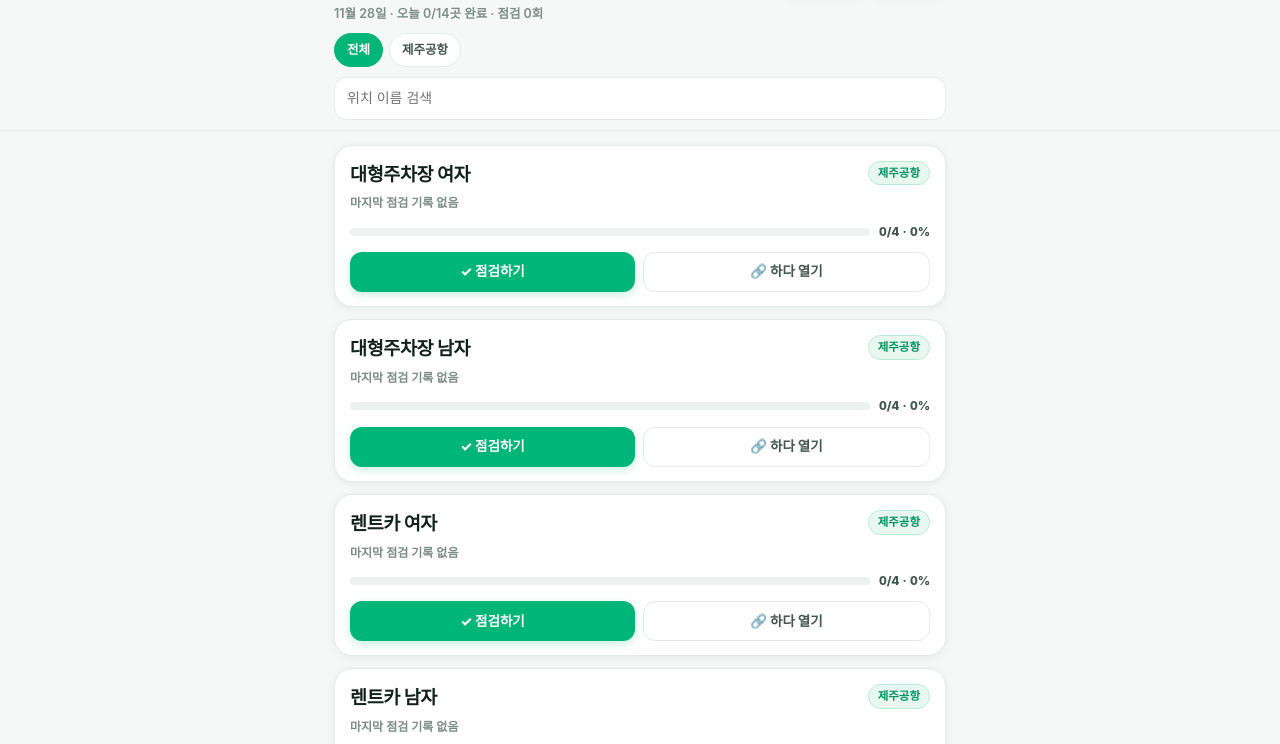
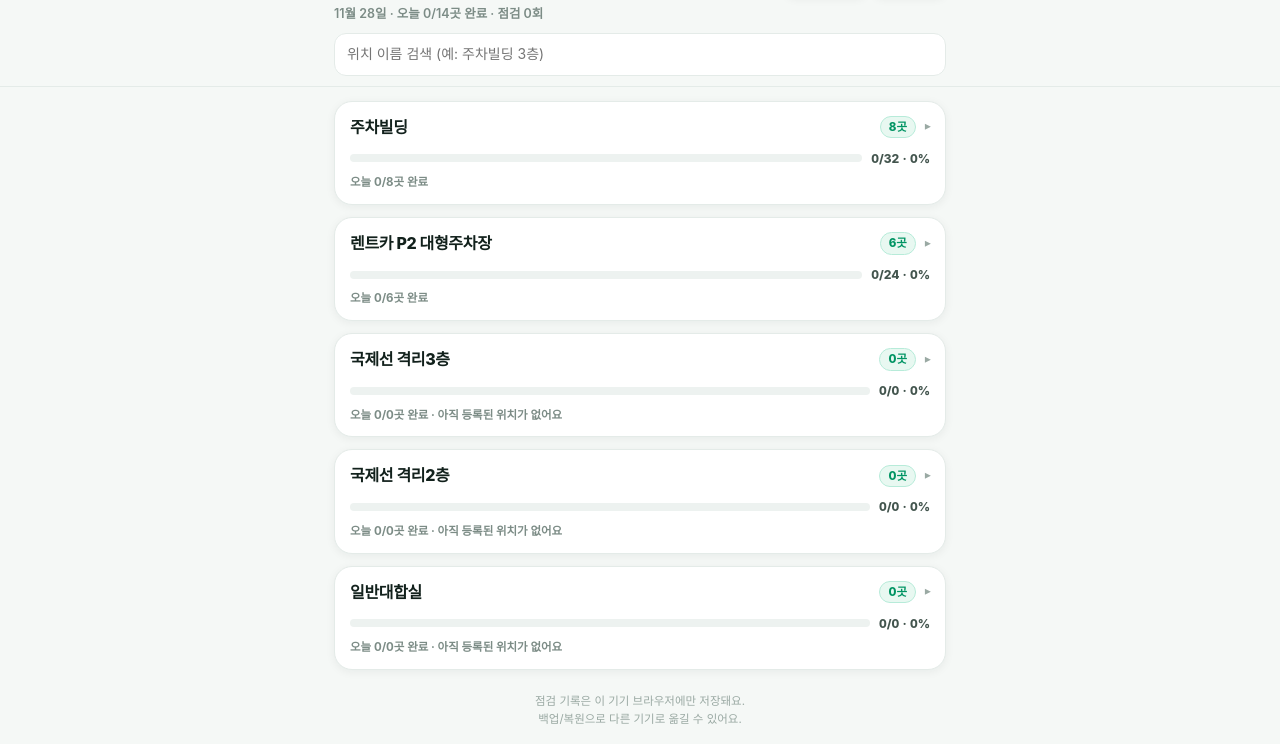
Before and after one commit to BlueRorqual-75/BlueRorqual-75.github.io, a plain HTML site: page hada/index.html in a window 1280 px wide. Shown: the part 49-793 px from the top of the page. Drawn offline with Linux system fonts and the light colour scheme.

Commit message:
hada: group locations under the five fixed categories (collapsible cards, per-category progress)

```diff
--- a/hada/index.html
+++ b/hada/index.html
@@ -75,7 +75,9 @@
   .chip{
     flex:0 0 auto;border:1px solid var(--line);background:#fff;color:var(--ink2);
     border-radius:999px;padding:7px 12px;font-size:12.5px;font-weight:700;white-space:nowrap;
-  }
+    display:inline-flex;align-items:center;gap:5px;
+  }
+  .chip-count{font-size:11px;font-weight:800;opacity:.55}
   .chip[aria-pressed="true"]{background:var(--mint);border-color:var(--mint);color:#fff}
   .search{
     width:100%;border:1px solid var(--line);background:#fff;border-radius:12px;
@@ -83,23 +85,47 @@
   }
   .search:focus{border-color:var(--mint-line);box-shadow:0 0 0 3px rgba(0,181,120,.10)}
 
-  /* ---------- location cards ---------- */
+  /* ---------- zone (category) cards ---------- */
   .loc-list{display:flex;flex-direction:column;gap:12px}
+  .zone-card{
+    background:#fff;border:1px solid var(--line);border-radius:18px;box-shadow:var(--shadow);
+    overflow:hidden;
+  }
+  .zone-head{display:block;width:100%;text-align:left;padding:14px 15px 13px}
+  .zone-head:active{background:#FAFCFB}
+  .zone-top{display:flex;align-items:center;gap:8px}
+  .zone-name{
+    font-size:16px;font-weight:800;letter-spacing:-.02em;flex:1 1 auto;min-width:0;
+    word-break:keep-all;overflow-wrap:anywhere;
+  }
+  .zone-count{
+    flex:0 0 auto;font-size:11.5px;font-weight:800;color:var(--mint-deep);
+    background:var(--mint-soft);border:1px solid var(--mint-line);border-radius:999px;padding:2px 8px;
+  }
+  .zone-head .issue-badge{flex:0 0 auto;font-size:10.5px;padding:1px 7px}
+  .zone-chev{flex:0 0 auto;font-size:12px;color:#9AA9A3;transform:rotate(-90deg);transition:transform .18s ease}
+  .zone-head[aria-expanded="true"] .zone-chev{transform:rotate(0deg)}
+  .zone-bar-row{display:flex;align-items:center;gap:9px;margin-top:11px}
+  .zone-meta{margin-top:7px;font-size:11.5px;color:var(--muted);font-weight:700}
+  .zone-body{padding:2px 12px 12px;background:#F8FBFA;border-top:1px solid var(--line)}
+  .zone-body .loc-card{box-shadow:none;margin-top:10px;border-color:#E9EFEC}
+  .zone-body .empty-mini{margin-top:10px;background:#fff}
   .loc-card{
     background:var(--card);border:1px solid var(--line);border-radius:18px;
     box-shadow:var(--shadow);overflow:hidden;
   }
   .loc-main{padding:15px 15px 12px;cursor:pointer}
   .loc-main:active{background:#FAFCFB}
-  .loc-head{display:flex;align-items:flex-start;gap:8px}
+  .loc-head{display:flex;flex-direction:column;align-items:flex-start;gap:5px}
   .loc-name{
-    font-size:17.5px;font-weight:800;letter-spacing:-.02em;margin:0;flex:1 1 auto;
+    font-size:17.5px;font-weight:800;letter-spacing:-.02em;margin:0;width:100%;
     word-break:keep-all;overflow-wrap:anywhere;
   }
   .zone-badge{
     flex:0 0 auto;background:var(--mint-soft);color:var(--mint-deep);
-    border:1px solid var(--mint-line);border-radius:999px;padding:3px 9px;
-    font-size:11.5px;font-weight:800;white-space:nowrap;max-width:45%;overflow:hidden;text-overflow:ellipsis;
+    border:1px solid var(--mint-line);border-radius:999px;padding:2px 9px;
+    font-size:11px;font-weight:800;white-space:nowrap;max-width:100%;overflow:hidden;text-overflow:ellipsis;
+    letter-spacing:-.01em;
   }
   .loc-meta{display:flex;align-items:center;gap:8px;flex-wrap:wrap;margin-top:7px}
   .muted-line{font-size:12px;color:var(--muted);font-weight:600}
@@ -295,14 +321,12 @@
       </div>
       <p id="summaryText" class="summary">불러오는 중…</p>
       <div class="filters">
-        <div id="zoneChips" class="chips" role="group" aria-label="구역 필터"></div>
-        <input id="searchInput" class="search" type="search" placeholder="위치 이름 검색" autocomplete="off" />
+        <input id="searchInput" class="search" type="search" placeholder="위치 이름 검색 (예: 주차빌딩 3층)" autocomplete="off" />
       </div>
     </div>
   </div>
   <div class="wrap">
     <div id="locList" class="loc-list"></div>
-    <p id="homeEmpty" class="empty" hidden>아직 등록된 위치가 없어요.<br>위의 <strong>+ 위치 추가</strong>로 첫 위치를 등록해 보세요.</p>
     <p class="foot-note">점검 기록은 이 기기 브라우저에만 저장돼요.<br>백업/복원으로 다른 기기로 옮길 수 있어요.</p>
   </div>
 </section>
@@ -418,11 +442,7 @@
     <div class="field">
       <label for="eZone">구역 / 분류</label>
       <input id="eZone" class="input" type="text" maxlength="30" placeholder="예: 제주공항 (직접 입력)" autocomplete="off" />
-      <div class="zone-quick">
-        <button class="chip" type="button" data-zone="주차타워">주차타워</button>
-        <button class="chip" type="button" data-zone="여객청사">여객청사</button>
-        <button class="chip" type="button" data-zone="제주공항">제주공항</button>
-      </div>
+      <div id="eZoneChips" class="zone-quick"></div>
     </div>
 
     <div class="field">
@@ -497,12 +517,14 @@
   /* 기본 위치: 새 기본 위치가 추가돼도 기존 기록을 덮어쓰지 않고
      겹치지 않는 항목만 자동으로 병합된다. 사용자가 지운 기본 위치는
      dismissedDefaults 에 기억해 두었다가 다시 넣지 않는다. */
+  var ZONES = ['주차빌딩', '렌트카 P2 대형주차장', '국제선 격리3층', '국제선 격리2층', '일반대합실'];
+
   var DEFAULT_LOCATIONS = [
     {
       id: 'def-daepark-f',
       name: '대형주차장 여자',
       url: 'https://mobile.hadaworks.com/target?targetId=8f7cf7df-d6a2-4492-82ba-d9d876dea261',
-      zone: '제주공항',
+      zone: '렌트카 P2 대형주차장',
       checklistTitle: '화장실 점검 체크리스트',
       target: 4
     },
@@ -510,7 +532,7 @@
       id: 'def-daepark-m',
       name: '대형주차장 남자',
       url: 'https://mobile.hadaworks.com/target?targetId=554098b2-64f2-4d0b-b1d2-1805f3588ce3',
-      zone: '제주공항',
+      zone: '렌트카 P2 대형주차장',
       checklistTitle: '화장실 점검 체크리스트',
       target: 4
     },
@@ -518,7 +540,7 @@
       id: 'def-rent-f',
       name: '렌트카 여자',
       url: 'https://mobile.hadaworks.com/target?targetId=77cbb717-5b1b-45db-a521-f14031a404d2',
-      zone: '제주공항',
+      zone: '렌트카 P2 대형주차장',
       checklistTitle: '화장실 점검 체크리스트',
       target: 4
     },
@@ -526,7 +548,7 @@
       id: 'def-rent-m',
       name: '렌트카 남자',
       url: 'https://mobile.hadaworks.com/target?targetId=3dc4a8ac-9588-4b49-8f2f-6cac862426e5',
-      zone: '제주공항',
+      zone: '렌트카 P2 대형주차장',
       checklistTitle: '화장실 점검 체크리스트',
       target: 4
     },
@@ -534,7 +556,7 @@
       id: 'def-parkbldg-f',
       name: '주차빌딩 1층 여자',
       url: 'https://mobile.hadaworks.com/target?targetId=f96122b2-179d-4633-9be1-e27b9a872f93',
-      zone: '제주공항',
+      zone: '주차빌딩',
       checklistTitle: '화장실 점검 체크리스트',
       target: 4
     },
@@ -542,7 +564,7 @@
       id: 'def-parkbldg-m',
       name: '주차빌딩 1층 남자',
       url: 'https://mobile.hadaworks.com/target?targetId=6f0edd8b-c533-46d0-8e8d-8610570deddf',
-      zone: '제주공항',
+      zone: '주차빌딩',
       checklistTitle: '화장실 점검 체크리스트',
       target: 4
     },
@@ -550,7 +572,7 @@
       id: 'def-parkbldg4-f',
       name: '주차빌딩 4층 여자',
       url: 'https://mobile.hadaworks.com/target?targetId=af2b2946-e751-4163-b128-2c35e36f9a96',
-      zone: '제주공항',
+      zone: '주차빌딩',
       checklistTitle: '화장실 점검 체크리스트',
       target: 4
     },
@@ -558,7 +580,7 @@
       id: 'def-parkbldg4-m',
       name: '주차빌딩 4층 남자',
       url: 'https://mobile.hadaworks.com/target?targetId=22fd2516-1e8d-43a9-9ab1-9a9ab8053402',
-      zone: '제주공항',
+      zone: '주차빌딩',
       checklistTitle: '화장실 점검 체크리스트',
       target: 4
     },
@@ -566,7 +588,7 @@
       id: 'def-parkbldg3-f',
       name: '주차빌딩 3층 여자',
       url: 'https://mobile.hadaworks.com/target?targetId=651bf06f-5c9a-4ec4-a007-516671894102',
-      zone: '제주공항',
+      zone: '주차빌딩',
       checklistTitle: '화장실 점검 체크리스트',
       target: 4
     },
@@ -574,7 +596,7 @@
       id: 'def-parkbldg3-m',
       name: '주차빌딩 3층 남자',
       url: 'https://mobile.hadaworks.com/target?targetId=7470303b-68f8-49ef-a966-ea44cba8f96c',
-      zone: '제주공항',
+      zone: '주차빌딩',
       checklistTitle: '화장실 점검 체크리스트',
       target: 4
     },
@@ -582,7 +604,7 @@
       id: 'def-parkbldg2-f',
       name: '주차빌딩 2층 여자',
       url: 'https://mobile.hadaworks.com/target?targetId=97d284db-5118-44a7-ada1-06337703120a',
-      zone: '제주공항',
+      zone: '주차빌딩',
       checklistTitle: '화장실 점검 체크리스트',
       target: 4
     },
@@ -590,7 +612,7 @@
       id: 'def-parkbldg2-m',
       name: '주차빌딩 2층 남자',
       url: 'https://mobile.hadaworks.com/target?targetId=9b5119f8-d009-4eb0-9b36-0855904f2fd8',
-      zone: '제주공항',
+      zone: '주차빌딩',
       checklistTitle: '화장실 점검 체크리스트',
       target: 4
     },
@@ -598,7 +620,7 @@
       id: 'def-p2-f',
       name: 'P2 여자',
       url: 'https://mobile.hadaworks.com/target?targetId=9a004056-67dc-43bf-8d3a-9248833bc763',
-      zone: '제주공항',
+      zone: '렌트카 P2 대형주차장',
       checklistTitle: '화장실 점검 체크리스트',
       target: 4
     },
@@ -606,7 +628,7 @@
       id: 'def-p2-m',
       name: 'P2 남자',
       url: 'https://mobile.hadaworks.com/target?targetId=955164ca-1e71-4c2b-b0c9-5a10742c46aa',
-      zone: '제주공항',
+      zone: '렌트카 P2 대형주차장',
       checklistTitle: '화장실 점검 체크리스트',
       target: 4
     }
@@ -687,13 +709,26 @@
     var added = 0;
     DEFAULT_LOCATIONS.forEach(function (def) {
       if (target.dismissedDefaults.indexOf(def.id) !== -1) { return; }
-      var exists = target.locations.some(function (l) {
-        if (l.id === def.id) { return true; }
-        if (def.url && l.url && l.url === def.url) { return true; }
-        if (l.name === def.name) { return true; }
-        return false;
-      });
-      if (!exists) {
+      var match = null;
+      target.locations.forEach(function (l) {
+        if (match) { return; }
+        if (l.id === def.id) { match = l; return; }
+        if (def.url && l.url && l.url === def.url) { match = l; return; }
+        if (l.name === def.name) { match = l; }
+      });
+      if (match) {
+        /* 구역·이름·링크는 앱이 관리하는 기본값이라 최신 분류로 맞춰 둔다.
+           점검 기록·이슈·사용자가 바꾼 점검 주기는 그대로 둔다. */
+        var idTaken = target.locations.some(function (l) {
+          return l !== match && l.id === def.id;
+        });
+        if (!idTaken) {
+          match.id = def.id;
+          match.name = def.name;
+          match.zone = def.zone;
+          match.url = def.url;
+        }
+      } else {
         target.locations.push(defaultLocationCopy(def));
         added++;
       }
@@ -862,46 +897,37 @@
     $('summaryText').textContent = text;
   }
 
-  function zoneList() {
-    var seen = {};
-    var out = [];
+  var UI_KEY = 'hada-ui-v1';
+  function loadUiState() {
+    try {
+      var raw = localStorage.getItem(UI_KEY);
+      if (!raw) { return {}; }
+      var o = JSON.parse(raw);
+      if (!o || typeof o !== 'object' || !o.open || typeof o.open !== 'object') { return {}; }
+      return o.open;
+    } catch (e) {
+      return {};
+    }
+  }
+  function saveUiState() {
+    try { localStorage.setItem(UI_KEY, JSON.stringify({ open: uiOpen })); } catch (e) { /* ignore */ }
+  }
+  var uiOpen = loadUiState();
+
+  function zoneNamesPresent() {
+    var out = ZONES.slice();
     state.locations.forEach(function (l) {
-      if (l.zone && !seen[l.zone]) { seen[l.zone] = 1; out.push(l.zone); }
+      if (l.zone && out.indexOf(l.zone) === -1) { out.push(l.zone); }
     });
     return out;
   }
 
-  function renderZoneChips() {
-    var box = $('zoneChips');
-    box.textContent = '';
-    var zones = zoneList();
-    if (ui.zone !== '전체' && zones.indexOf(ui.zone) === -1) { ui.zone = '전체'; }
-    var labels = ['전체'].concat(zones);
-    labels.forEach(function (z) {
-      var b = document.createElement('button');
-      b.type = 'button';
-      b.className = 'chip';
-      b.textContent = z;
-      b.setAttribute('data-zone', z);
-      b.setAttribute('aria-pressed', ui.zone === z ? 'true' : 'false');
-      box.appendChild(b);
-    });
-  }
-
-  function renderList() {
-    var list = $('locList');
-    list.textContent = '';
-    var q = ui.q.trim().toLowerCase();
-    var today = todayKey();
-    var shown = 0;
-
-    state.locations.forEach(function (loc) {
-      if (ui.zone !== '전체' && loc.zone !== ui.zone) { return; }
-      if (q) {
-        var hay = (loc.name + ' ' + loc.zone).toLowerCase();
-        if (hay.indexOf(q) === -1) { return; }
-      }
-      shown++;
+  function matchesQuery(loc, q) {
+    if (!q) { return true; }
+    return (loc.name + ' ' + loc.zone).toLowerCase().indexOf(q) !== -1;
+  }
+
+  function makeLocationCard(loc, today) {
     var count = checksOn(loc, today).length;
     var pct = loc.target > 0 ? Math.round((count / loc.target) * 100) : 0;
     var width = Math.min(pct, 100);
@@ -919,10 +945,6 @@
 
     var head = document.createElement('div');
     head.className = 'loc-head';
-      var h3 = document.createElement('h3');
-      h3.className = 'loc-name';
-      h3.textContent = loc.name;
-      head.appendChild(h3);
     if (loc.zone) {
       var zb = document.createElement('span');
       zb.className = 'zone-badge';
@@ -930,6 +952,10 @@
       zb.title = loc.zone;
       head.appendChild(zb);
     }
+    var h3 = document.createElement('h3');
+    h3.className = 'loc-name';
+    h3.textContent = loc.name;
+    head.appendChild(h3);
     main.appendChild(head);
 
     var meta = document.createElement('div');
@@ -959,7 +985,6 @@
     row.appendChild(bar);
     row.appendChild(num);
     main.appendChild(row);
-
     card.appendChild(main);
 
     var actions = document.createElement('div');
@@ -983,14 +1008,123 @@
       actions.appendChild(alink);
     }
     card.appendChild(actions);
-      list.appendChild(card);
-    });
-
-    $('homeEmpty').hidden = !(state.locations.length === 0);
-    if (state.locations.length > 0 && shown === 0) {
+    return card;
+  }
+
+  function makeZoneSection(zone, allLocs, visibleLocs, q, open) {
+    var today = todayKey();
+    var checks = 0;
+    var targetSum = 0;
+    var done = 0;
+    var issues = 0;
+    allLocs.forEach(function (l) {
+      var c = checksOn(l, today).length;
+      checks += c;
+      targetSum += l.target;
+      if (c >= l.target) { done++; }
+      issues += openIssues(l).length;
+    });
+    var pct = targetSum > 0 ? Math.round((checks / targetSum) * 100) : 0;
+
+    var section = document.createElement('section');
+    section.className = 'zone-card';
+    section.setAttribute('data-zone', zone);
+
+    var head = document.createElement('button');
+    head.type = 'button';
+    head.className = 'zone-head';
+    head.setAttribute('aria-expanded', open ? 'true' : 'false');
+    head.setAttribute('aria-label', (zone || '구역 없음') + ' ' + (open ? '접기' : '펼치기'));
+
+    var top = document.createElement('div');
+    top.className = 'zone-top';
+    var name = document.createElement('span');
+    name.className = 'zone-name';
+    name.textContent = zone || '구역 없음';
+    top.appendChild(name);
+    if (issues > 0) {
+      var ib = document.createElement('span');
+      ib.className = 'issue-badge';
+      ib.textContent = '미해결 ' + issues;
+      top.appendChild(ib);
+    }
+    var cnt = document.createElement('span');
+    cnt.className = 'zone-count';
+    cnt.textContent = allLocs.length + '곳';
+    top.appendChild(cnt);
+    var chev = document.createElement('span');
+    chev.className = 'zone-chev';
+    chev.setAttribute('aria-hidden', 'true');
+    chev.textContent = '▾';
+    top.appendChild(chev);
+    head.appendChild(top);
+
+    var row = document.createElement('div');
+    row.className = 'zone-bar-row';
+    var bar = document.createElement('div');
+    bar.className = 'bar';
+    var fill = document.createElement('i');
+    fill.style.width = Math.min(pct, 100) + '%';
+    bar.appendChild(fill);
+    var num = document.createElement('span');
+    num.className = 'bar-num';
+    num.textContent = checks + '/' + targetSum + ' · ' + pct + '%';
+    row.appendChild(bar);
+    row.appendChild(num);
+    head.appendChild(row);
+
+    var meta = document.createElement('div');
+    meta.className = 'zone-meta';
+    meta.textContent = '오늘 ' + done + '/' + allLocs.length + '곳 완료' + (allLocs.length ? '' : ' · 아직 등록된 위치가 없어요');
+    head.appendChild(meta);
+
+    head.addEventListener('click', function () {
+      uiOpen[zone] = !open;
+      saveUiState();
+      renderZones();
+    });
+    section.appendChild(head);
+
+    if (open) {
+      var body = document.createElement('div');
+      body.className = 'zone-body';
+      if (!visibleLocs.length) {
+        var p = document.createElement('p');
+        p.className = 'empty-mini';
+        p.textContent = q ? '이 구역에는 검색과 맞는 위치가 없어요.' : '아직 이 구역에 등록된 위치가 없어요. + 위치 추가로 등록해 보세요.';
+        body.appendChild(p);
+      } else {
+        visibleLocs.forEach(function (l) {
+          body.appendChild(makeLocationCard(l, today));
+        });
+      }
+      section.appendChild(body);
+    }
+    return section;
+  }
+
+  function renderZones() {
+    var list = $('locList');
+    list.textContent = '';
+    var q = ui.q.trim().toLowerCase();
+    var zones = zoneNamesPresent();
+    if (state.locations.some(function (l) { return !l.zone; })) { zones.push(''); }
+
+    var shown = 0;
+    zones.forEach(function (zone) {
+      var all = state.locations.filter(function (l) { return (l.zone || '') === zone; });
+      var visible = all.filter(function (l) { return matchesQuery(l, q); });
+      if (q && !visible.length) { return; }
+      if (!q && !all.length && ZONES.indexOf(zone) === -1) { return; }
+      shown++;
+      var open = q ? true : !!uiOpen[zone];
+      list.appendChild(makeZoneSection(zone, all, visible, q, open));
+    });
+
+    if (!shown) {
       var none = document.createElement('p');
       none.className = 'empty';
-      none.textContent = '검색 조건에 맞는 위치가 없어요.';
+      none.textContent = q ? ('‘' + ui.q.trim() + '’와 맞는 위치가 없어요.') : '표시할 위치가 없어요.';
       list.appendChild(none);
     }
   }
@@ -998,8 +1132,7 @@
   function renderHome(keepScroll) {
     var y = window.scrollY;
     renderSummary();
-    renderZoneChips();
-    renderList();
+    renderZones();
     if (keepScroll) {
       window.scrollTo(0, y);
     }
@@ -1214,6 +1347,21 @@
   }
 
   /* ---------------- editor sheet ---------------- */
+  function renderEditorZoneChips() {
+    var box = $('eZoneChips');
+    box.textContent = '';
+    var current = $('eZone').value.trim();
+    ZONES.forEach(function (z) {
+      var b = document.createElement('button');
+      b.type = 'button';
+      b.className = 'chip';
+      b.setAttribute('data-zone', z);
+      b.setAttribute('aria-pressed', current === z ? 'true' : 'false');
+      b.textContent = z;
+      box.appendChild(b);
+    });
+  }
+
   function openEditor(id) {
     ui.editId = id || null;
     ui.deleteArmed = false;
@@ -1229,6 +1377,7 @@
     var delBtn = $('eDelete');
     delBtn.textContent = '위치 삭제';
     delBtn.classList.remove('armed');
+    renderEditorZoneChips();
     updateOrderButtons();
     $('editorSheet').hidden = false;
     if (document.activeElement && document.activeElement.blur) { document.activeElement.blur(); }
@@ -1277,6 +1426,8 @@
       save();
       toast('수정했어요.');
       closeEditor();
+      uiOpen[loc.zone] = true;
+      saveUiState();
       if (!$('detailView').hidden) { renderDetail(); }
       renderHome(false);
     } else {
@@ -1294,9 +1445,10 @@
       save();
       toast('위치를 추가했어요.');
       closeEditor();
-      ui.zone = '전체';
       ui.q = '';
       $('searchInput').value = '';
+      uiOpen[newLoc.zone] = true;
+      saveUiState();
       renderHome(false);
     }
   }
@@ -1497,16 +1649,7 @@
 
     $('searchInput').addEventListener('input', function (ev) {
       ui.q = ev.target.value || '';
-      renderList();
-    });
-
-    $('zoneChips').addEventListener('click', function (ev) {
-      var t = ev.target;
-      var z = t && t.getAttribute ? t.getAttribute('data-zone') : null;
-      if (!z) { return; }
-      ui.zone = z;
-      renderZoneChips();
-      renderList();
+      renderZones();
     });
 
     $('locList').addEventListener('click', function (ev) {
@@ -1594,7 +1737,17 @@
       if (!t || !t.getAttribute) { return; }
       if (t.getAttribute('data-close') === 'editor') { closeEditor(); return; }
       var z = t.getAttribute('data-zone');
-      if (z && t.classList.contains('chip')) { $('eZone').value = z; }
+      if (z && t.classList.contains('chip')) {
+        $('eZone').value = z;
+        renderEditorZoneChips();
+      }
+    });
+    $('eZone').addEventListener('input', function () {
+      var current = $('eZone').value.trim();
+      var chips = $('eZoneChips').querySelectorAll('.chip');
+      for (var i = 0; i < chips.length; i++) {
+        chips[i].setAttribute('aria-pressed', chips[i].getAttribute('data-zone') === current ? 'true' : 'false');
+      }
     });
     $('eCancel').addEventListener('click', closeEditor);
     $('eSave').addEventListener('click', saveEditor);
```
Lines whose indentation alone changed are shown as unchanged.
